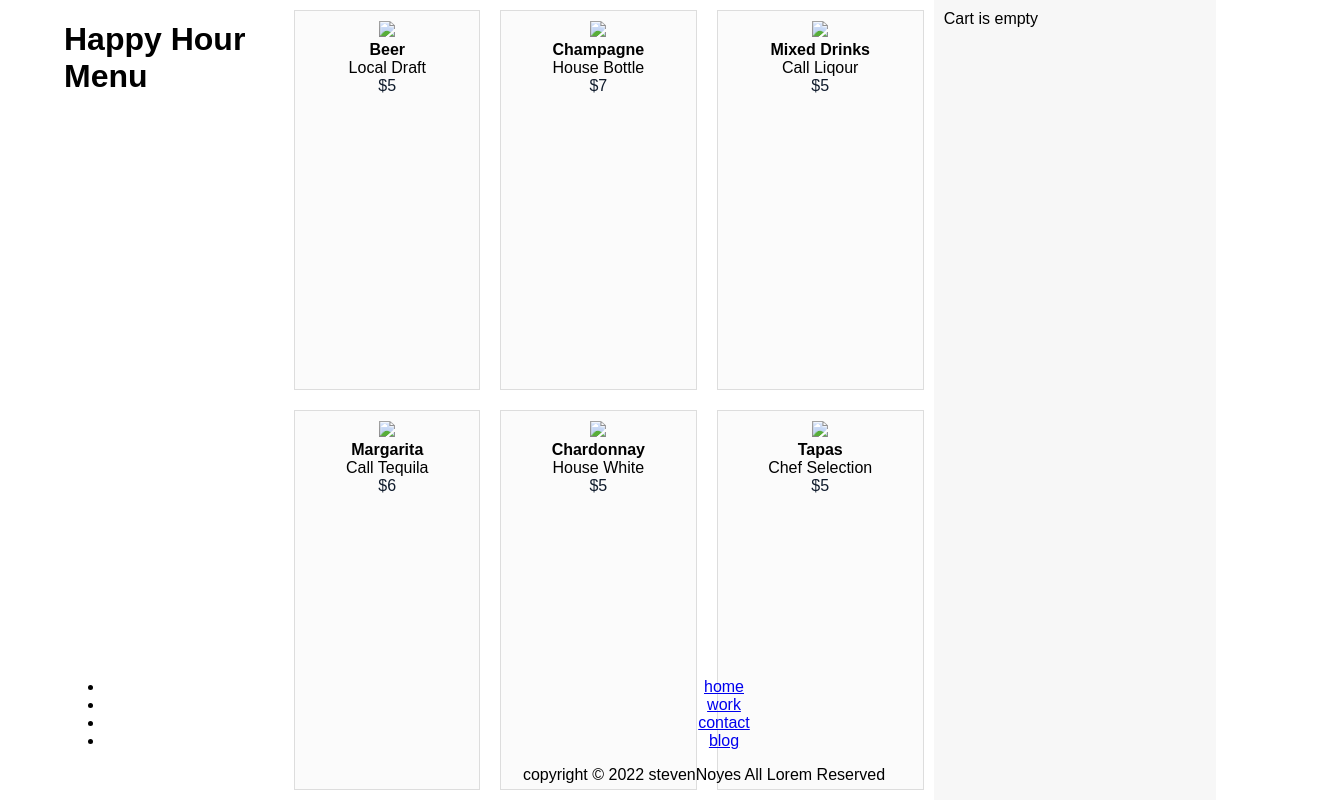
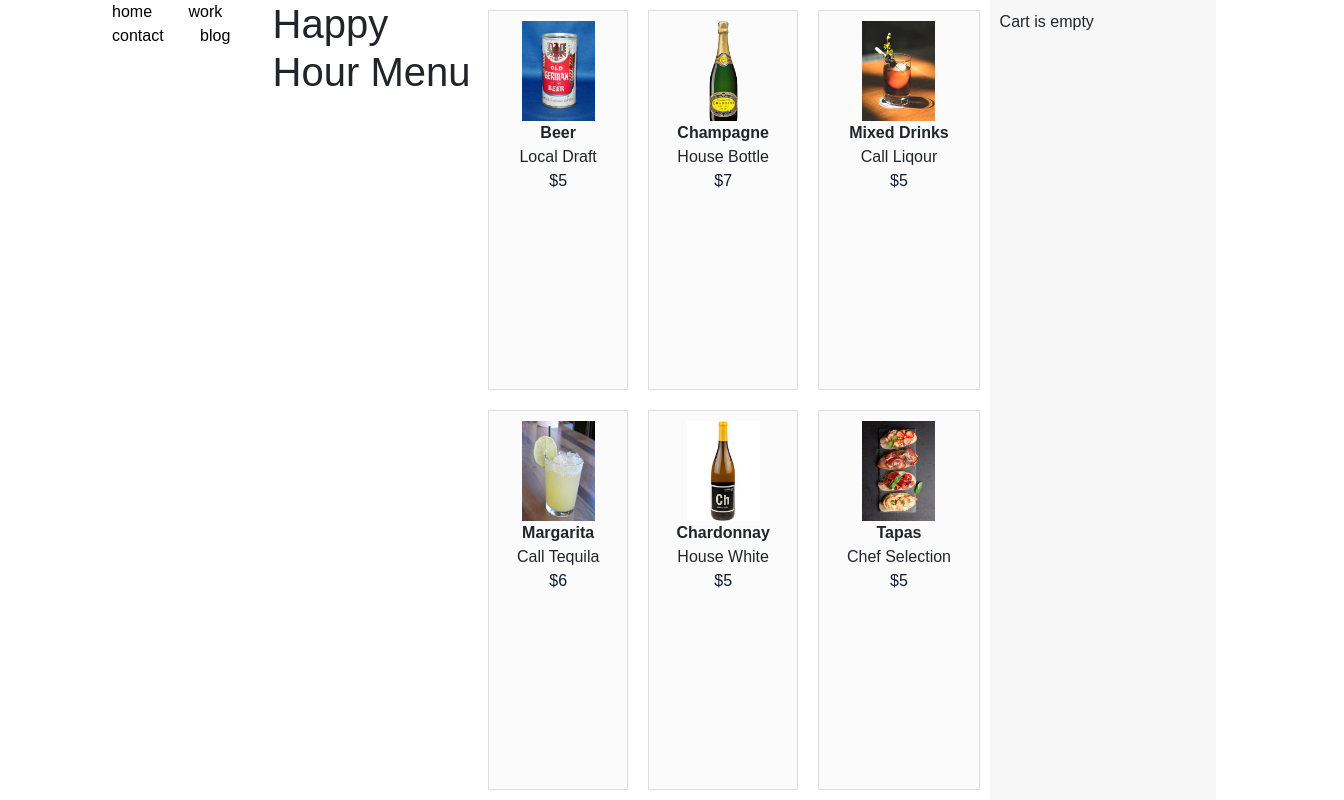
Before and after one commit to SteveNoyes/npVite, a website built with Vite: page assets/pages/posLive.html in a window 1280 px wide. Shown: the whole page, 1344 px wide, since content can reach past the window. Built offline with nearby package versions, Linux system fonts and the light colour scheme.

Commit message:
pos live

```diff
--- a/assets/css/posLive.css
+++ b/assets/css/posLive.css
@@ -10,6 +10,21 @@ body {
   margin: 0 auto;
   font-family: 'Lato', sans-serif;
 }
+
+nav ul{
+  list-style: none;
+}
+
+nav ul li {
+  display: inline;
+}
+
+nav ul li a {
+  text-decoration: none;
+  color: black;
+  padding: 1em;
+}
+
 #poslist { width: 70%; }
 #poscart {
   width: 90%;
--- a/assets/js/posLive.js
+++ b/assets/js/posLive.js
@@ -29,7 +29,7 @@ var products = {
       // IMAGE
       segment = document.createElement("img");
       segment.className = "pimg";
-      segment.src = "images/" + p.img;
+      segment.src = "../img/" + p.img;
       pdt.appendChild(segment);
 
       // NAME
--- a/assets/pages/posLive.html
+++ b/assets/pages/posLive.html
@@ -5,8 +5,10 @@
     <link rel="icon" type="image" href="/assets/img/favicon_io/favicon-32x32.png" />
     <meta name="viewport" content="width=device-width, initial-scale=1.0" />
     <meta http-equiv="X-UA-Compatible" content="IE=edge">
+    <!-- Bootstrap CSS from old site -->
+    <link href="https://cdn.jsdelivr.net/npm/bootstrap@5.2.0-beta1/dist/css/bootstrap.min.css" rel="stylesheet" integrity="sha384-0evHe/X+R7YkIZDRvuzKMRqM+OrBnVFBL6DOitfPri4tjfHxaWutUpFmBp4vmVor" crossorigin="anonymous" id="bootstrapFile">
+    <link rel="stylesheet" href="https://stackpath.bootstrapcdn.com/font-awesome/4.7.0/css/font-awesome.min.css" id="fontAwesomeFile">
     <!-- CSS custom stylesheet -->
-    <link rel="stylesheet" href="/assets/css/style.css">
     <link rel="stylesheet" href="/assets/css/posLive.css">
     <!-- Bootstrap JS from old site -->
     <script src="https://cdn.jsdelivr.net/npm/bootstrap@5.2.0-beta1/dist/js/bootstrap.bundle.min.js" integrity="sha384-pprn3073KE6tl6bjs2QrFaJGz5/SUsLqktiwsUTF55Jfv3qYSDhgCecCxMW52nD2" crossorigin="anonymous" async></script>
@@ -24,6 +26,14 @@
       </script>
   </head>
   <body>
+    <nav>
+      <ul>
+        <li class="nav-item"><a href="../../index.html">home</a></li>
+        <li class="nav-item"><a href="../../index.html#projects">work</a></li>
+        <li class="nav-item"><a href="contact.html">contact</a></li>
+        <li class="nav-item"><a href="blog/blog.html">blog</a></li>
+      </ul>
+    </nav>
     <h1>Happy Hour Menu</h1>
     <!-- (A) PRODUCTS LIST -->
     <div id="poslist"></div>
@@ -33,14 +43,5 @@
 
     <!-- (C) NINJA RECEIPT -->
     <div id="posreceipt"></div>
-    <footer class="py-3 pt-5 footer-sticky">
-      <ul class="nav justify-content-center border-bottom pb-3 mb-3">
-        <li class="nav-item"><a href="../../index.html" class="nav-link px-2 text-light">home</a></li>
-        <li class="nav-item"><a href="../../index.html#projects" class="nav-link px-2 text-light">work</a></li>
-        <li class="nav-item"><a href="contact.html" class="nav-link px-2 text-light">contact</a></li>
-        <li class="nav-item"><a href="blog/blog.html" class="nav-link px-2 text-light">blog</a></li>
-      </ul>
-      <p class="text-center text-light">copyright &copy; <span class="dateUpdate"></span><script>document.write(new Date().getFullYear())</script> stevenNoyes All Lorem Reserved</p>
-    </footer>
   </body>
 </html>
```
Also changed, not shown: assets/img/beerHH.jpg (added), assets/img/champagneHH.png (added), assets/img/chardonnayHH.jpg (added), assets/img/mixDrinkHH.jpg (added), assets/img/rocksMargHH.jpg (added), assets/img/tapasHH.jpg (added).
